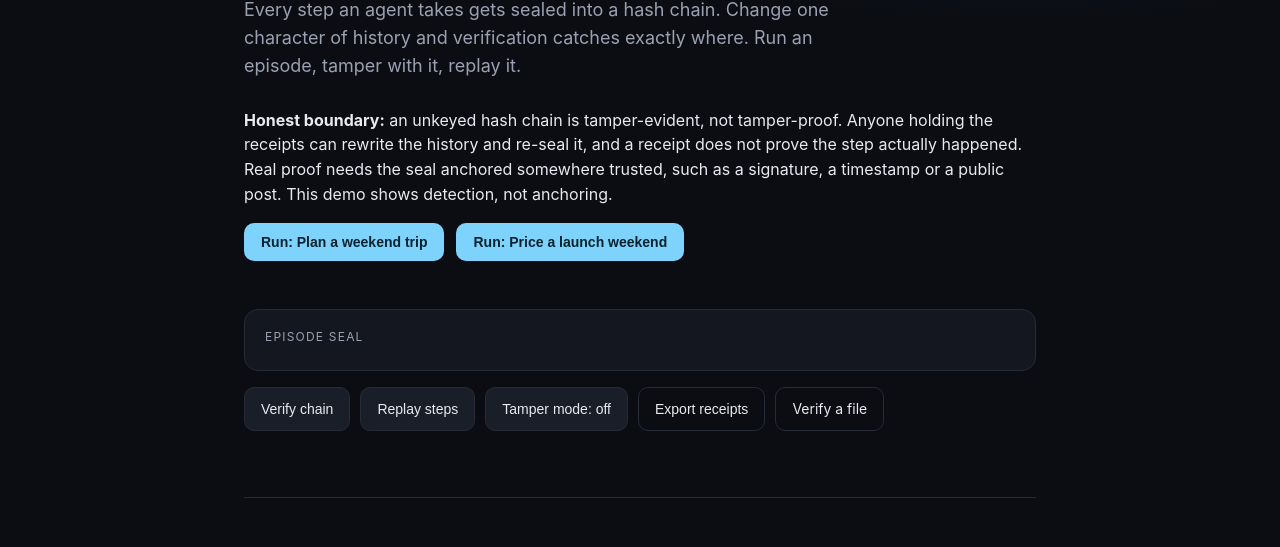
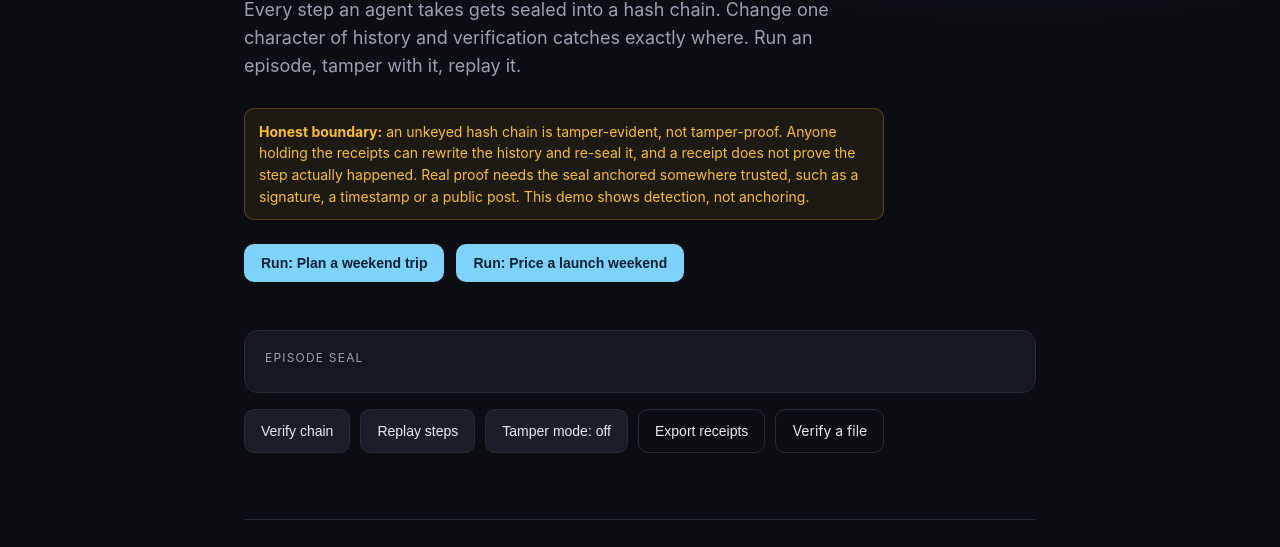
Before and after one commit to Kulraj69/agent-receipts, a plain HTML site: page index.html in a window 1280 px wide. Shown: the part 183-730 px from the top of the page. Drawn offline with Linux system fonts and the light colour scheme.

Commit message:
Add caveat class for warning messages in styles

```diff
--- a/styles.css
+++ b/styles.css
@@ -97,3 +97,10 @@ pre {
 
 footer { border-top: 1px solid var(--line); padding: 24px; text-align: center; color: var(--muted); font-size: 14px; }
 footer a { color: var(--accent); text-decoration: none; }
+
+.caveat {
+  color: var(--warn); font-size: 14px; max-width: 640px;
+  background: rgba(251, 191, 36, .07); border: 1px solid rgba(251, 191, 36, .25);
+  border-radius: 10px; padding: 12px 14px; margin: 0 0 24px;
+}
+.caveat strong { color: var(--warn); }
```
